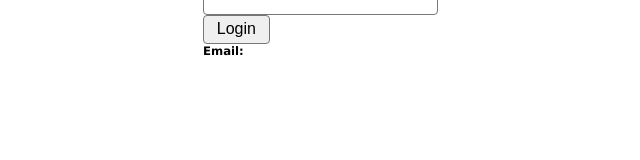
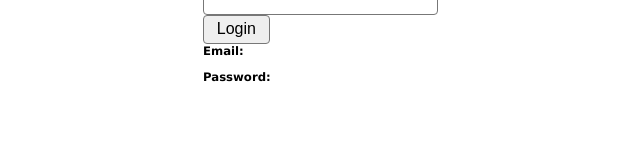
Before and after one commit to MariusCodeAcademy/feu8_4_react_input_form_objState, a React (Vite) app: page / in a window 1280 px wide. Shown: the part 120-280 px from the top of the page, without its empty margins (47-687 px from the left). Built offline with nearby package versions, Linux system fonts and the light colour scheme.

Commit message:
password 2 way bind

```diff
--- a/src/components/Login.jsx
+++ b/src/components/Login.jsx
@@ -2,11 +2,15 @@ import { useState } from 'react';
 
 export default function Login() {
   const [emailVal, setEmailVal] = useState('');
+  const [passwVal, setPasswVal] = useState('');
   /**
    * @param {InputEvent} event
    */
   function emailInput(event) {
     setEmailVal(event.target.value);
+  }
+  function paswInput(event) {
+    setPasswVal(event.target.value);
   }
   return (
     <div>
@@ -22,11 +26,17 @@ export default function Login() {
         </div>
         <div>
           <label>Password:</label>
-          <input type='password' name='password' />
+          <input
+            onChange={paswInput}
+            value={passwVal}
+            type='password'
+            name='password'
+          />
         </div>
         <button type='submit'>Login</button>
       </form>
       <h3>Email: {emailVal}</h3>
+      <h3>Password: {passwVal}</h3>
     </div>
   );
 }
```
